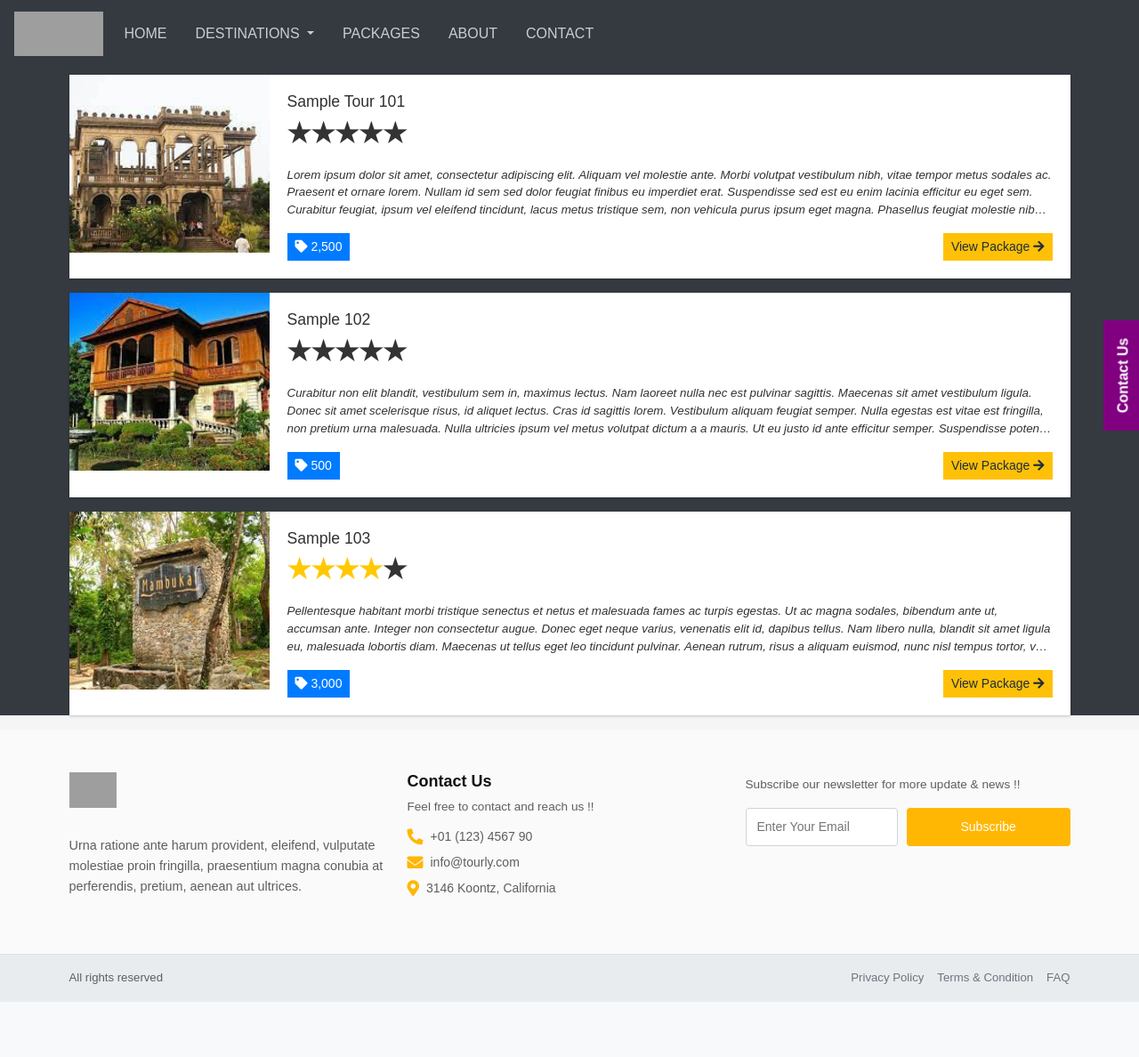
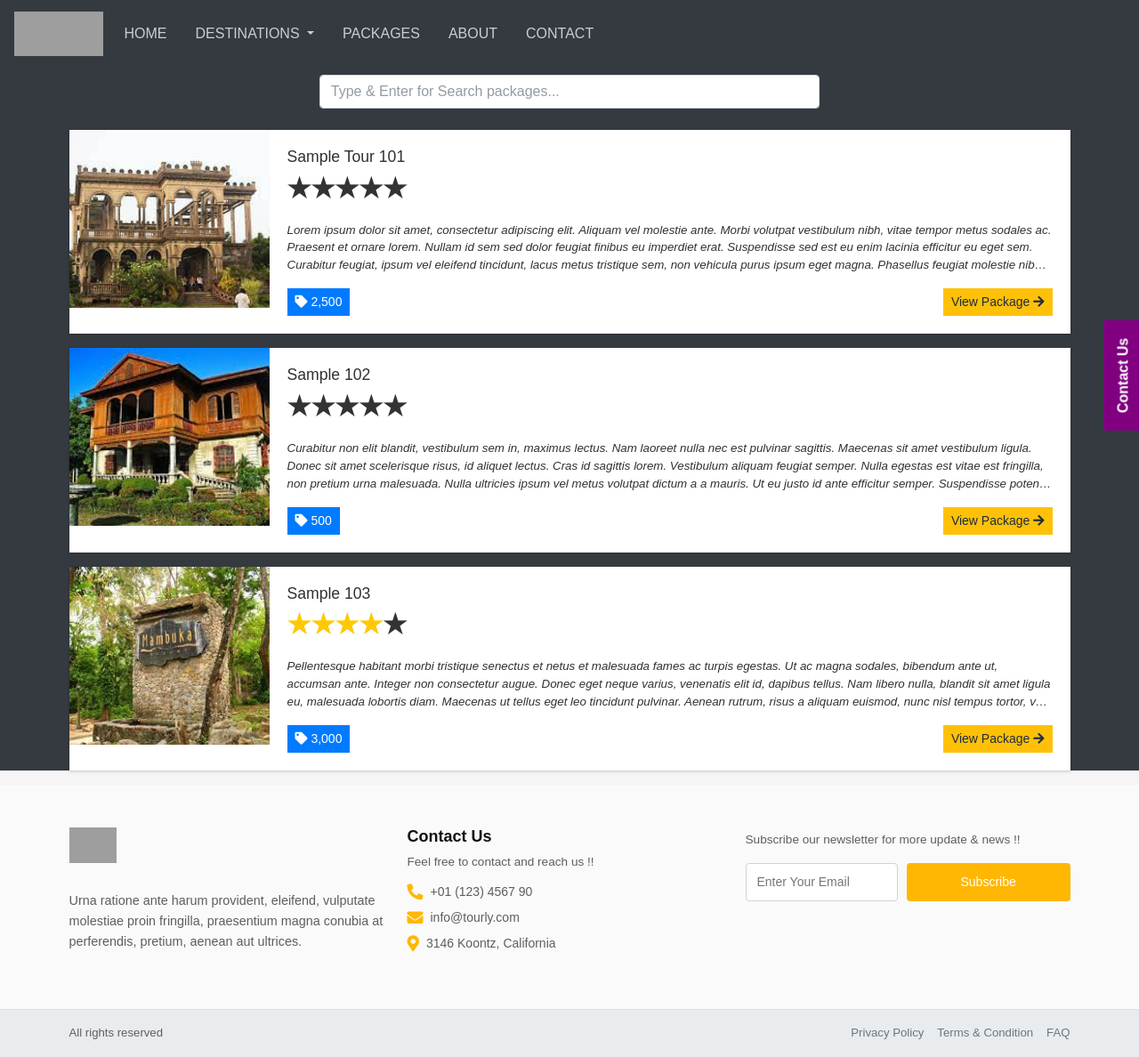
Before and after one commit to fatemaker254/Travel_Agency, a PHP site: page /Travel_Agency/tourism/?page=packages in a window 1280 px wide. Shown: the whole page at 89% size. Before the commit the page ends 1126 px from the top, so only its background shows below. Run offline with PHP 8.4, Linux system fonts and the light colour scheme; data comes from the database, SQL or seed files in the repository; some libraries are stand-ins or nearby versions; grey boxes are pictures that could not be loaded.

Commit message:
added a search for packages

```diff
--- a/tourism/admin/inc/footer.php
+++ b/tourism/admin/inc/footer.php
@@ -61,7 +61,7 @@
         </strong>
         All rights reserved.
         <div class="float-right d-none d-sm-inline-block">
-          <b><?php echo $_settings->info('short_name') ?> (by: <a href="mailto:oretnom23@gmail.com" target="blank">oretnom23</a> )</b> v1.0
+          <b><?php echo $_settings->info('short_name') ?> (by: <a href="mailto:Atechnologies@gmail.com" target="blank">Atechnologies</a> )</b> v1.0
         </div>
       </footer>
     </div>
--- a/tourism/packages.php
+++ b/tourism/packages.php
@@ -4,56 +4,105 @@
 		<div class="d-flex w-100 justify-content-center">
 			<hr class="border-warning" style="border:3px solid" width="15%">
 		</div>
-	<div class="w-100">
+
+		<!-- Search Input -->
+		<div class="mb-4 text-center">
+			<input type="text" id="searchInput" placeholder="Type & Enter for Search packages..." class="form-control w-50 mx-auto">
+		</div>
+
+		<div class="w-100" id="packageContainer">
 			<?php
 			$packages = $conn->query("SELECT * FROM `packages` order by rand() ");
-			while($row = $packages->fetch_assoc() ):
-				$cover='';
-				if(is_dir(base_app.'./uploads/package_'.$row['id'])){
-					$img = scandir(base_app.'./uploads/package_'.$row['id']);
-					$k = array_search('.',$img);
-					if($k !== false)
+			while ($row = $packages->fetch_assoc()):
+				$cover = '';
+				if (is_dir(base_app . './uploads/package_' . $row['id'])) {
+					$img = scandir(base_app . './uploads/package_' . $row['id']);
+					$k = array_search('.', $img);
+					if ($k !== false)
 						unset($img[$k]);
-					$k = array_search('..',$img);
-					if($k !== false)
+					$k = array_search('..', $img);
+					if ($k !== false)
 						unset($img[$k]);
-					$cover = isset($img[2]) ? './uploads/package_'.$row['id'].'/'.$img[2] : "";
+					$cover = isset($img[2]) ? './uploads/package_' . $row['id'] . '/' . $img[2] : "";
 				}
 				$row['description'] = strip_tags(stripslashes(html_entity_decode($row['description'])));
 				$review = $conn->query("SELECT * FROM `rate_review` where package_id='{$row['id']}'");
-				$review_count =$review->num_rows;
+				$review_count = $review->num_rows;
 				$rate = 0;
-				while($r= $review->fetch_assoc()){
+				while ($r = $review->fetch_assoc()) {
 					$rate += $r['rate'];
 				}
-				if($rate > 0 && $review_count > 0)
-				$rate = number_format($rate / $review_count, 0, '.', ''); // No decimals, no thousands separator
+				if ($rate > 0 && $review_count > 0)
+					$rate = number_format($rate / $review_count, 0, '.', '');
 
+				$uid = uniqid();
 				?>
-			<div class="card d-flex w-100 rounded-0 mb-3 package-item">
-				<img class="card-img-top" src="<?php echo validate_image($cover) ?>" alt="<?php echo $row['title'] ?>" height="200rem" style="object-fit:cover">
+				<div class="card d-flex w-100 rounded-0 mb-3 package-item text-block">
+					<img class="card-img-top" src="<?php echo validate_image($cover) ?>" alt="<?php echo $row['title'] ?>"
+						height="200rem" style="object-fit:cover">
 					<div class="card-body">
 						<h5 class="card-title truncate-1"><?php echo $row['title'] ?></h5>
-				<div class=" w-100 d-flex justify-content-start">
+						<div class="w-100 d-flex justify-content-start">
 							<form action="">
 								<div class="stars stars-small">
-							<input disabled class="star star-5" id="star-5" type="radio" name="star" <?php echo $rate == 5 ? "checked" : '' ?>/> <label class="star star-5" for="star-5"></label>
-							<input disabled class="star star-4" id="star-4" type="radio" name="star" <?php echo $rate == 4 ? "checked" : '' ?>/> <label class="star star-4" for="star-4"></label>
-							<input disabled class="star star-3" id="star-3" type="radio" name="star" <?php echo $rate == 3 ? "checked" : '' ?>/> <label class="star star-3" for="star-3"></label>
-							<input disabled class="star star-2" id="star-2" type="radio" name="star" <?php echo $rate == 2 ? "checked" : '' ?>/> <label class="star star-2" for="star-2"></label>
-							<input disabled class="star star-1" id="star-1" type="radio" name="star" <?php echo $rate == 1 ? "checked" : '' ?>/> <label class="star star-1" for="star-1"></label>
+									<input disabled class="star star-5" id="star-5-<?php echo $uid ?>" type="radio"
+										name="star-<?php echo $uid ?>" <?php echo $rate == 5 ? "checked" : '' ?> />
+									<label class="star star-5" for="star-5-<?php echo $uid ?>"></label>
+									<input disabled class="star star-4" id="star-4-<?php echo $uid ?>" type="radio"
+										name="star-<?php echo $uid ?>" <?php echo $rate == 4 ? "checked" : '' ?> />
+									<label class="star star-4" for="star-4-<?php echo $uid ?>"></label>
+									<input disabled class="star star-3" id="star-3-<?php echo $uid ?>" type="radio"
+										name="star-<?php echo $uid ?>" <?php echo $rate == 3 ? "checked" : '' ?> />
+									<label class="star star-3" for="star-3-<?php echo $uid ?>"></label>
+									<input disabled class="star star-2" id="star-2-<?php echo $uid ?>" type="radio"
+										name="star-<?php echo $uid ?>" <?php echo $rate == 2 ? "checked" : '' ?> />
+									<label class="star star-2" for="star-2-<?php echo $uid ?>"></label>
+									<input disabled class="star star-1" id="star-1-<?php echo $uid ?>" type="radio"
+										name="star-<?php echo $uid ?>" <?php echo $rate == 1 ? "checked" : '' ?> />
+									<label class="star star-1" for="star-1-<?php echo $uid ?>"></label>
 								</div>
 							</form>
 						</div>
 						<p class="card-text truncate"><?php echo $row['description'] ?></p>
 						<div class="w-100 d-flex justify-content-between">
-					<span class="rounded-0 btn btn-flat btn-sm btn-primary"><i class="fa fa-tag"></i> <?php echo number_format($row['cost']) ?></span>
-					<a href="./?page=view_package&id=<?php echo md5($row['id']) ?>" class="btn btn-sm btn-flat btn-warning">View Package <i class="fa fa-arrow-right"></i></a>
+							<span class="rounded-0 btn btn-flat btn-sm btn-primary"><i class="fa fa-tag"></i>
+								<?php echo number_format($row['cost']) ?></span>
+							<a href="./?page=view_package&id=<?php echo md5($row['id']) ?>"
+								class="btn btn-sm btn-flat btn-warning">View Package <i class="fa fa-arrow-right"></i></a>
 						</div>
 					</div>
 				</div>
 			<?php endwhile; ?>
 		</div>
-
 	</div>
 </section>
+
+<script>
+	function filterContent() {
+		const input = document.getElementById("searchInput").value.toLowerCase();
+		const cards = document.querySelectorAll(".card");
+		const textBlocks = document.querySelectorAll(".text-block");
+
+		cards.forEach(card => {
+			const text = card.innerText.toLowerCase();
+			card.classList.toggle("hidden", !text.includes(input));
+		});
+
+		textBlocks.forEach(block => {
+			const text = block.innerText.toLowerCase();
+			block.classList.toggle("hidden", !text.includes(input));
+		});
+	}
+
+	document.getElementById("searchInput").addEventListener("keydown", function (e) {
+		if (e.key === "Enter") {
+			filterContent();
+		}
+	});
+</script>
+
+<style>
+	.hidden {
+		display: none !important;
+	}
+</style>
```
Also changed, not shown: tourism/uploads/1747172160_rose.jpg (added). Lines whose indentation alone changed are shown as unchanged.
